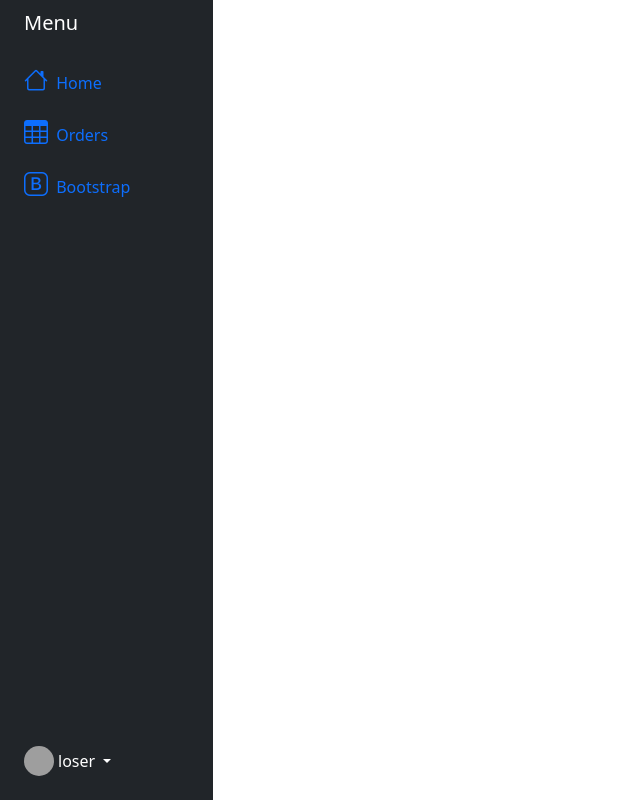
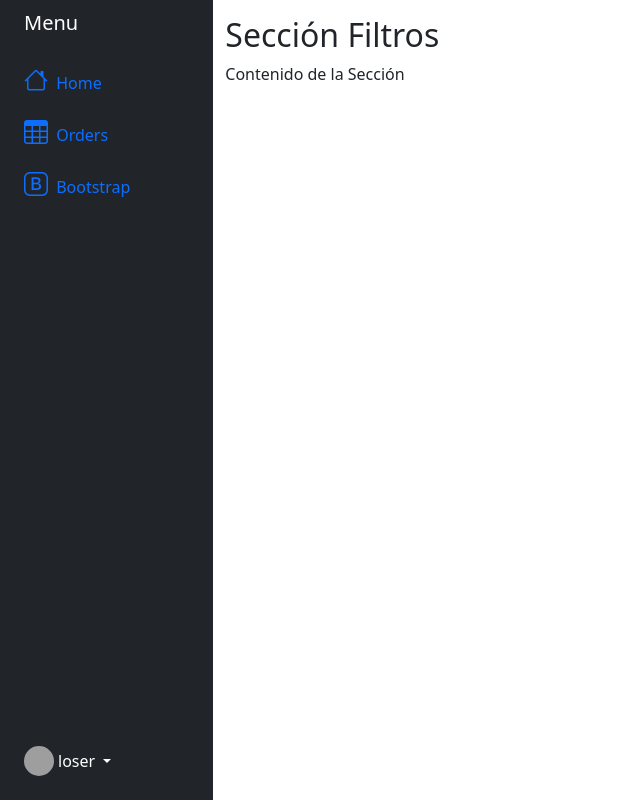
Before and after one commit to Alexzurit/filtros-node, a React (Create React App) app: page /filtro in a window 1280 px wide. Shown: the whole page, without its empty margins (0-640 px from the left). Built offline with nearby package versions, Linux system fonts and the light colour scheme; grey boxes are pictures that could not be loaded.

Commit message:
add section Filtros

```diff
--- a/src/App.js
+++ b/src/App.js
@@ -5,7 +5,7 @@ import { BrowserRouter as Router, Routes, Route, Link } from 'react-router-dom';
 // import {Persona} from "./components/rutas";
 
 import './App.css';
-import { Persona, Animal } from "./components/rutas";
+import { Persona, Animal, Filtro } from "./components/rutas";
 function App() {
     return (
         <Router>
@@ -36,6 +36,9 @@ function App() {
                                         <li>
                                         <Link to="/animal" className="nav-link px-0"> <span className="d-none d-sm-inline">Animal</span></Link>
                                         </li>
+                                        <li>
+                                        <Link to="/filtro" className="nav-link px-0"> <span className="d-none d-sm-inline">Filtros</span></Link>
+                                        </li>
                                     </ul>
                                 </li>
                             </ul>
@@ -59,6 +62,7 @@ function App() {
                         <Routes>
                             <Route path="/persona" element={<Persona />} />
                             <Route path="/animal" element={<Animal />} />
+                            <Route path="/filtro" element={<Filtro />} />
                         </Routes>
                     </div>
                 </div>
--- /dev/null
+++ b/src/components/Filtro/Filtro.js
@@ -0,0 +1,12 @@
+import React from "react";
+
+function Filtro(){
+    return(
+        <div>
+            <h2>Sección Filtros</h2>
+            <p>Contenido de la Sección</p>
+        </div>
+    );
+}
+
+export default Filtro;
--- a/src/components/rutas.js
+++ b/src/components/rutas.js
@@ -1,2 +1,3 @@
 export { default as Persona} from "./Persona/Persona";
 export { default as Animal} from "./Animal/Animal";
+export { default as Filtro} from "./Filtro/Filtro";
```
Also changed, not shown: src/components/Filtro/Filtro.css (added).
